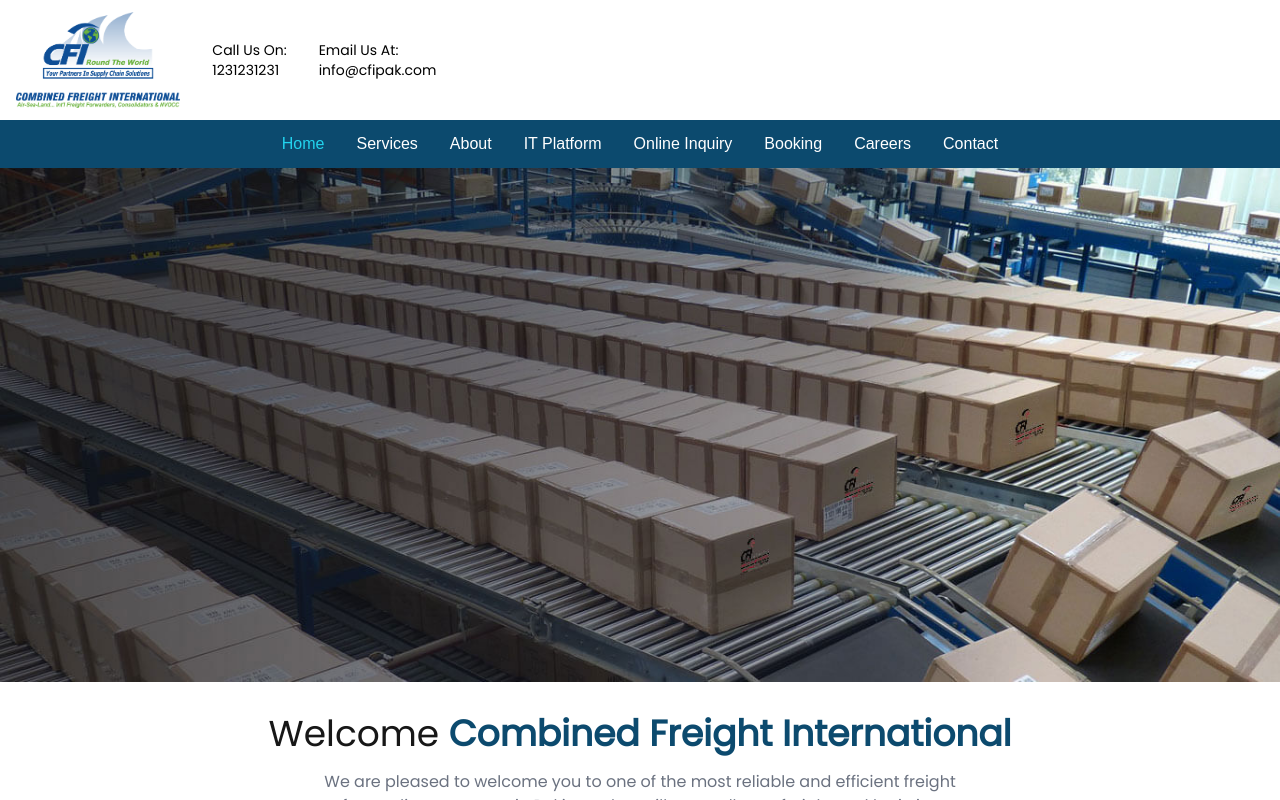
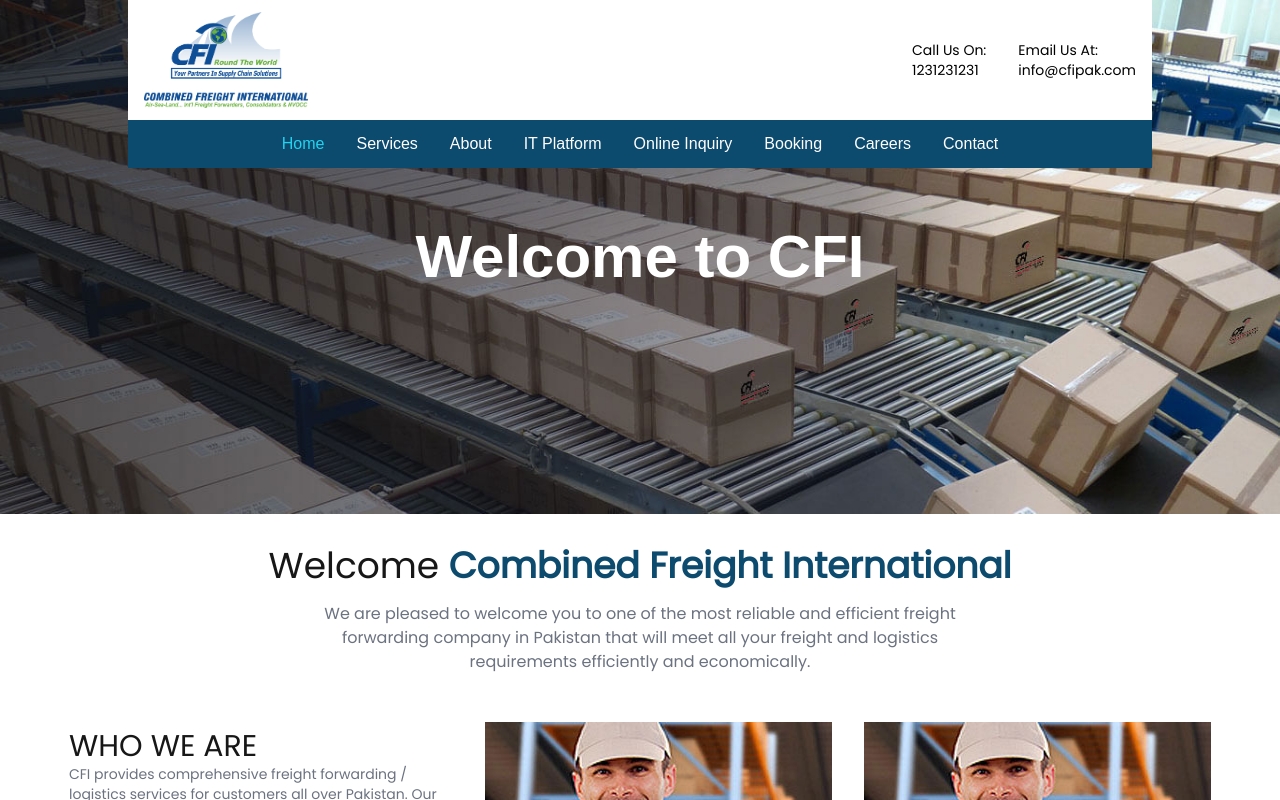
Before and after one commit to haseebx16/cfipak, a Next.js app: page / in a window 1280 px wide. Shown: the top 800 px of the page. Built offline with nearby package versions, Linux system fonts and the light colour scheme.

Commit message:
landing page

```diff
--- a/app/Components/Sections/Nav.js
+++ b/app/Components/Sections/Nav.js
@@ -9,7 +9,6 @@ import { motion, AnimatePresence } from "framer-motion";
 const Nav = () => {
   const [isOpen, setIsOpen] = useState(false);
   const [activeLink, setActiveLink] = useState("");
-  const [dropdownOpen, setDropdownOpen] = useState(false);
 
   useEffect(() => {
     const path = window.location.pathname;
@@ -20,28 +19,35 @@ const Nav = () => {
     setIsOpen(!isOpen);
   };
 
-  const handleMouseEnter = () => {
-    setDropdownOpen(true);
-  };
-
-  const handleMouseLeave = () => {
-    setDropdownOpen(false);
-  };
-
   return (
     <div className="relative">
+      {/* Background Image with Text Overlay */}
+      <div className="relative">
+        <img
+          src="/slider-1.jpg"
+          alt="Background"
+          className="w-full object-cover"
+        />
+        <div className="absolute inset-0 flex flex-col items-center justify-center">
+          <h1 className="text-white text-4xl md:text-6xl font-bold">Welcome to CFI</h1>
+        </div>
+      </div>
+
       {/* Navbar */}
-      <div className=" top-0 left-0  w-full z-50 bg-opacity-90 bg-white">
+      <div className="absolute top-0 left-0 w-full z-50">
+        <div className="container mx-auto md:w-4/5 bg-opacity-100 bg-white">
           <header
             className={`${font2.className} flex items-center justify-between px-4 py-3 bg-darkGrey`}
           >
             <Link href="/">
-            <div className="flex justify-center items-center">
+              <div className="flex items-center">
                 <img
                   src="/newlogocfi.png"
                   alt="Logo"
                   className="w-auto h-10 sm:h-10 md:h-20 lg:h-24"
                 />
+              </div>
+            </Link>
             <div className="hidden md:flex ml-8 space-x-8">
               <div className="text-sm">
                 <p className="font-medium text-black">Call Us On:</p>
@@ -52,8 +58,6 @@ const Nav = () => {
                 <p className="text-black">info@cfipak.com</p>
               </div>
             </div>
-            </div>
-          </Link>
 
             {/* Hamburger Icon */}
             <button
@@ -109,6 +113,7 @@ const Nav = () => {
               </Link>
             ))}
           </div>
+        </div>
 
         {/* Mobile Menu */}
         <AnimatePresence>
@@ -152,15 +157,6 @@ const Nav = () => {
           )}
         </AnimatePresence>
       </div>
-
-      {/* Background Image */}
-      <div>
-        <img
-          src="/slider-1.jpg"
-          alt="Background"
-          className="w-full object-cover"
-        />
-      </div>
     </div>
   );
 };
```
Lines whose indentation alone changed are shown as unchanged.
